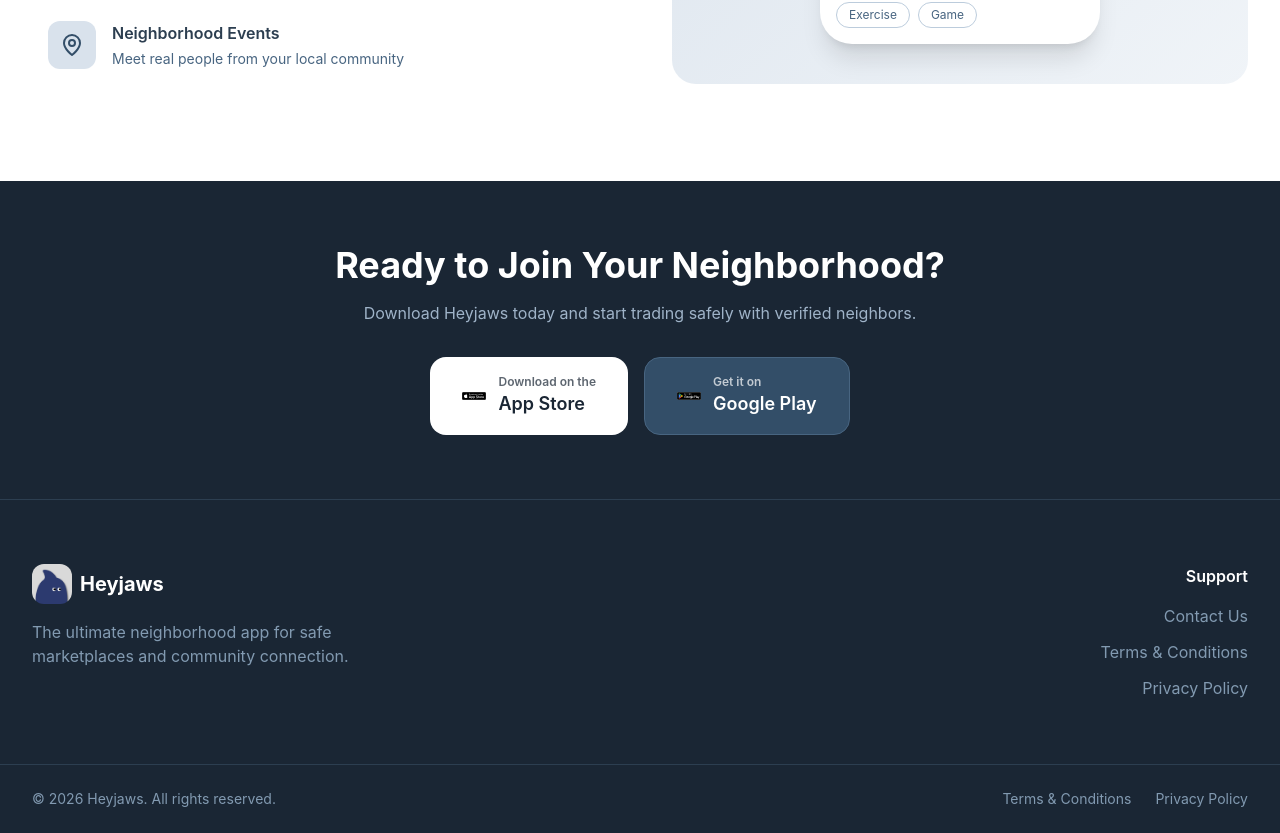
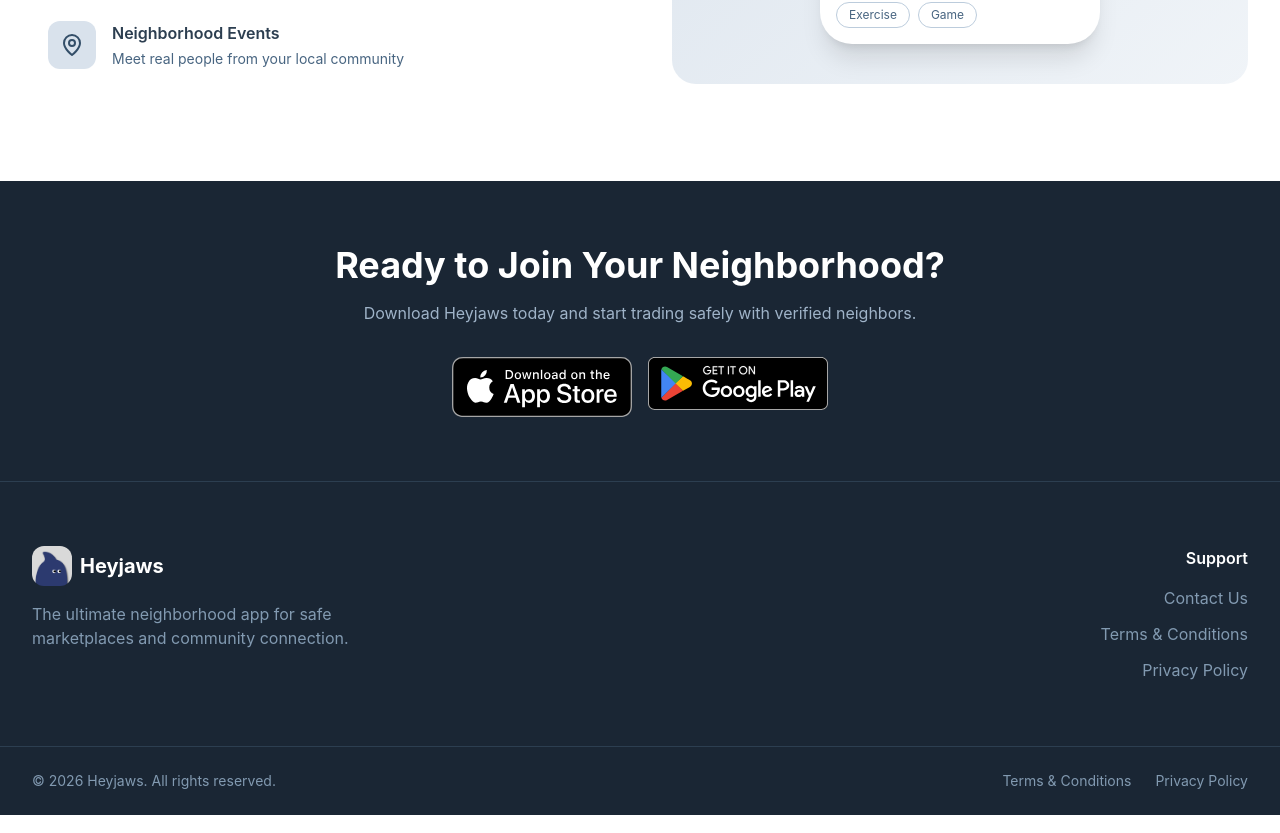
Before and after one commit to Heyjaws/heyjaws, a Next.js app: page / in a window 1280 px wide. Shown: the part 2898-3731 px from the top of the page. Built offline with nearby package versions, Linux system fonts and the light colour scheme.

Commit message:
Replace download buttons with SVG images only
- Remove custom styled buttons
- Show apple.svg and google.svg images directly as download buttons

Co-Authored-By: Claude Opus 4.5 <noreply@anthropic.com>

```diff
--- a/src/components/Footer.tsx
+++ b/src/components/Footer.tsx
@@ -28,30 +28,20 @@ export default function Footer() {
             <p className="text-navy-300 mb-8 max-w-xl mx-auto">
               Download Heyjaws today and start trading safely with verified neighbors.
             </p>
-            <div className="flex flex-col sm:flex-row justify-center gap-4">
+            <div className="flex flex-row justify-center gap-4">
               <motion.a
                 href="#"
-                whileHover={{ scale: 1.02 }}
-                whileTap={{ scale: 0.98 }}
-                className="inline-flex items-center justify-center space-x-3 bg-white text-navy-900 px-8 py-4 rounded-2xl font-semibold hover:bg-navy-100 transition-colors"
+                whileHover={{ scale: 1.05 }}
+                whileTap={{ scale: 0.95 }}
               >
-                <Image src="/apple.svg" alt="Apple" width={24} height={24} />
-                <div className="text-left">
-                  <div className="text-xs opacity-70">Download on the</div>
-                  <div className="text-lg">App Store</div>
-                </div>
+                <Image src="/apple.svg" alt="Download on App Store" width={180} height={60} />
               </motion.a>
               <motion.a
                 href="#"
-                whileHover={{ scale: 1.02 }}
-                whileTap={{ scale: 0.98 }}
-                className="inline-flex items-center justify-center space-x-3 bg-navy-700 text-white px-8 py-4 rounded-2xl font-semibold hover:bg-navy-600 transition-colors border border-navy-600"
+                whileHover={{ scale: 1.05 }}
+                whileTap={{ scale: 0.95 }}
               >
-                <Image src="/google.svg" alt="Google Play" width={24} height={24} />
-                <div className="text-left">
-                  <div className="text-xs opacity-70">Get it on</div>
-                  <div className="text-lg">Google Play</div>
-                </div>
+                <Image src="/google.svg" alt="Get it on Google Play" width={180} height={60} />
               </motion.a>
             </div>
           </motion.div>
```
